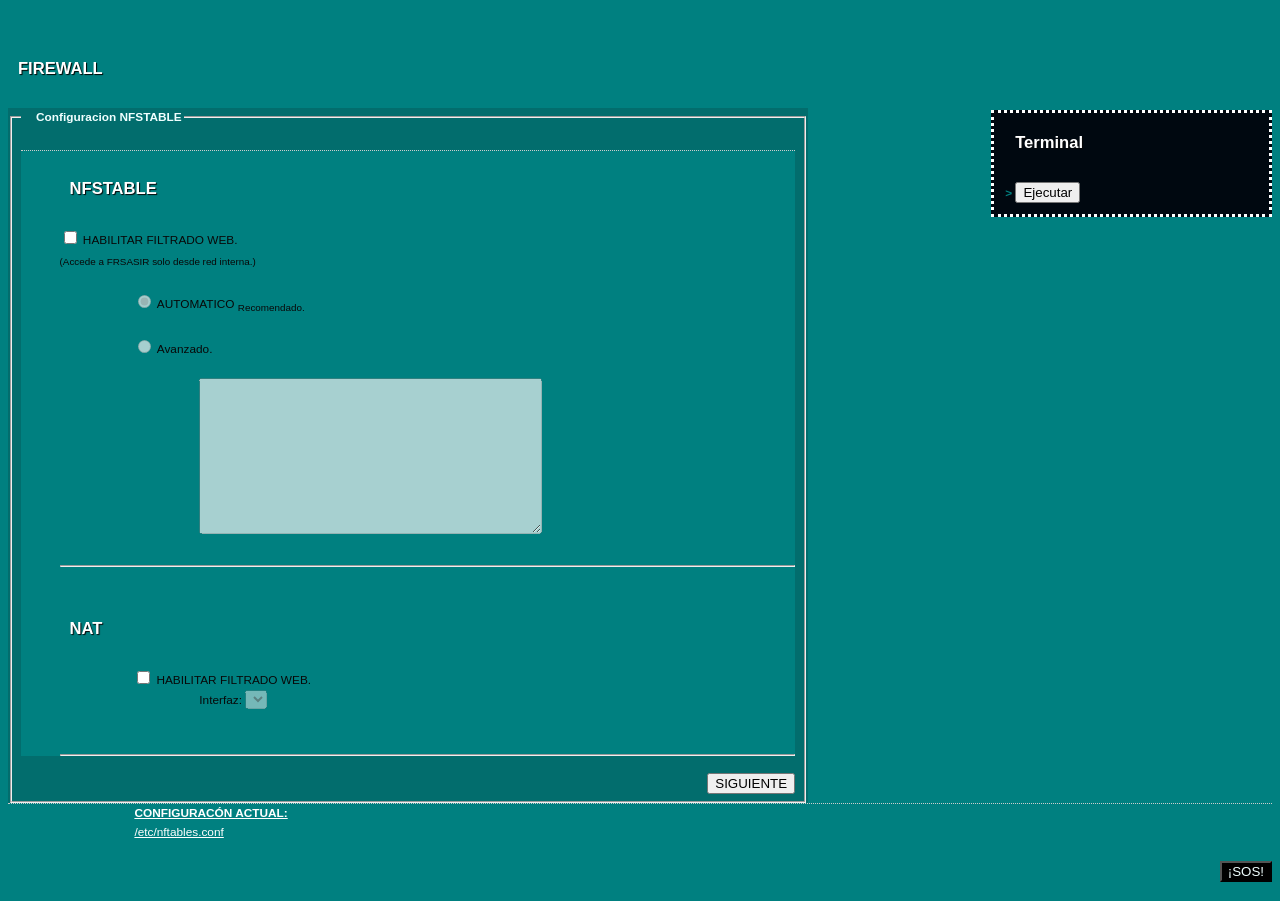
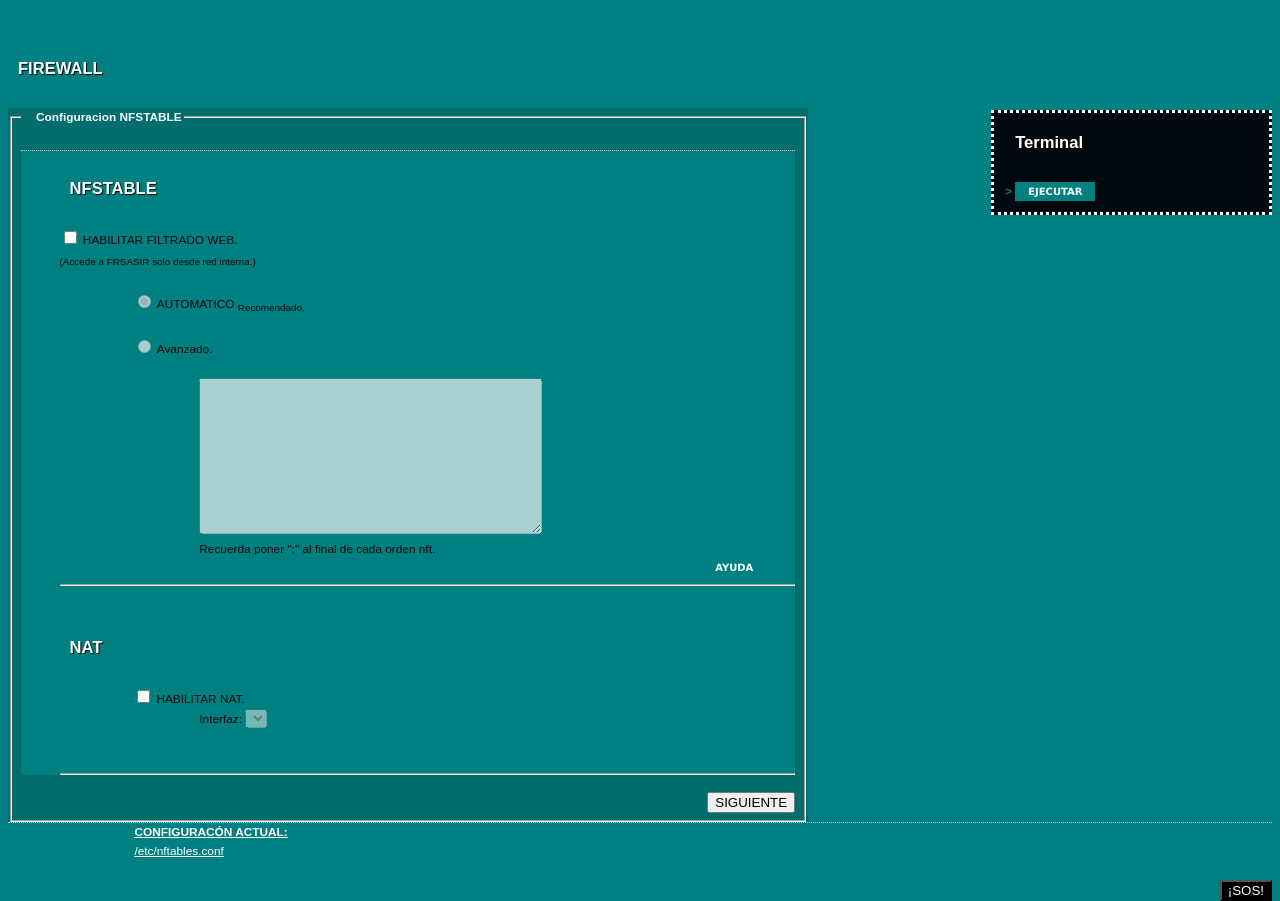
Before and after one commit to holasoyroca/tfg, a PHP site: page /frsasir/firewall.php in a window 1280 px wide. Shown: the part 62-963 px from the top of the page. Run offline with PHP 8.4, Linux system fonts and the light colour scheme; lists and menus that the app fills with data are empty.

Commit message:
NFTABLES TEMINADO + COUNTER+AYUDA

```diff
--- a/ccss/paginas/frsasir/confirmarnft.php
+++ b/ccss/paginas/frsasir/confirmarnft.php
@@ -53,6 +53,7 @@
 
 			//$ar=fopen("nftfinal.txt","w") or die("Problemas con la creacion");
 				fputs($ar,$textpers);
+				fputs($ar,"\n");
 
 		}
 	}															//SI NO CHECKEA FILTRADOWEB
@@ -77,7 +78,7 @@
 	} 														//SI CHECKEA LA PERSONALIZADA
 	else{
 
-				fputs($ar," ");
+				fputs($ar,"\n");
 
 	}
 									//SE CIERRA EL SCRIPT
--- a/ccss/paginas/frsasir/css/main2.css
+++ b/ccss/paginas/frsasir/css/main2.css
@@ -239,3 +239,26 @@ h3 {
 #nano {
 	font-size: 4px;
 }
+
+.boton{
+	font-size:10px;
+	font-family:Verdana,Helvetica;
+	font-weight:bold;
+	color:white;
+	background:#008080;
+	border:0px;
+	width:80px;
+	height:19px;
+   }
+
+   .botonayuda{
+	float: right ;
+	font-size:10px;
+	font-family:Verdana,Helvetica;
+	font-weight:bold;
+	color:white;
+	background:#008080;
+	border:0px;
+	width:80px;
+	height:19px;
+   }
--- a/ccss/paginas/frsasir/dhcplease.txt
+++ b/ccss/paginas/frsasir/dhcplease.txt
@@ -1,3 +1,5 @@
 Reading leases from /var/lib/dhcp/dhcpd.leases
+Processing: 50% complete
 MAC                IP              hostname       valid until         manufacturer
 ===============================================================================================
+08:00:27:e9:96:4d  192.168.1.55    DESKTOP-DIBRH5 2020-05-04 17:04:48 -NA-
--- a/ccss/paginas/frsasir/firewall.php
+++ b/ccss/paginas/frsasir/firewall.php
@@ -22,10 +22,17 @@
 
 			}
 
+		function ventanaSecundaria (URL){
+   				window.open(URL,"ayudanft","width=1200,height=300,scrollbars=YES")
+			}
+
+
+
 	</script>
 
 </head>
 <body onload="estado();">
+
 	<div id="header" >
 		<div id="maestre"><img src="images/logo.png" width="75" height="50" ></div>
 		<div class="wrap">
@@ -58,7 +65,7 @@
 
 		<form action="ejecutarnft.php"  method="post" id="formnexec" name="formexec">
 			<strong><b> > </b></strong>
-			 <input type="submit" id="ejecutar" value="Ejecutar">
+			 <input type="submit" id="ejecutar" value="EJECUTAR" class="boton">
 
 		</form>
 
@@ -89,7 +96,9 @@
 																														echo $linea2;
 																													}
 																													fclose($fp2);
-																													?> </textarea><br> </div>
+																													?> </textarea><br>Recuerda poner ";" al final de cada orden nft.
+								 </div>
+								 <a class="botonayuda" href="javascript:ventanaSecundaria('nftayuda.txt')"> AYUDA</a>
 							</div>
 							<br>
 							<hr>
@@ -97,7 +106,7 @@
 							<br>
 							<h1>NAT</h1><br>
 							<div id="formin2">
-								<input type="checkbox" id="nat" name="nat" onclick='activaChecks();' /> HABILITAR FILTRADO WEB. <br>
+								<input type="checkbox" id="nat" name="nat" onclick='activaChecks();' /> HABILITAR NAT. <br>
 								<div id="formin2">
 								Interfaz:
 									<select name="ifname">
--- a/ccss/paginas/frsasir/nftejemplo.txt
+++ b/ccss/paginas/frsasir/nftejemplo.txt
@@ -1,3 +1,3 @@
-sudo nft add table ip filtradoweb
-sudo nft add chain ip filtradoweb prohibicionEntrada {type filter hook input priority 0\; policy drop \;}
-sudo nft add rule ip filtradoweb prohibicionEntrada iifname enp0s3 tcp dport 80 accept
+sudo nft add table ip filtradoWeb;
+sudo nft add chain ip filtradoWeb prohibicionEntrada {type filter hook input priority 0\; policy drop\;} ;
+sudo nft add rule ip filtradoWeb prohibicionEntrada iifname enp0s3 tcp dport 80 accept ;
--- a/ccss/paginas/frsasir/nftfinal.txt
+++ b/ccss/paginas/frsasir/nftfinal.txt
@@ -1,6 +1,10 @@
 #! /bin/bash
 
 sudo nft flush ruleset
+sudo nft add table ip filtradoWeb;
+sudo nft add chain ip filtradoWeb registroAccesoWeb {type filter hook prerouting priority 0\; policy accept \;};
+sudo nft add rule ip filtradoWeb registroAccesoWeb ip saddr 192.168.1.55 tcp dport 80 counter;
+
 
 sudo nft add table ip tablaNAT
 sudo nft add chain ip tablaNAT natEntrada {type nat hook prerouting priority 0 \; policy accept \;}
--- /dev/null
+++ b/ccss/paginas/frsasir/pwd2.txt
@@ -0,0 +1 @@
+/var/www/html/frsasir
```
Also changed, not shown: ccss/paginas/frsasir/nftayuda.txt (added, +30 -0 lines), 10 other files.
